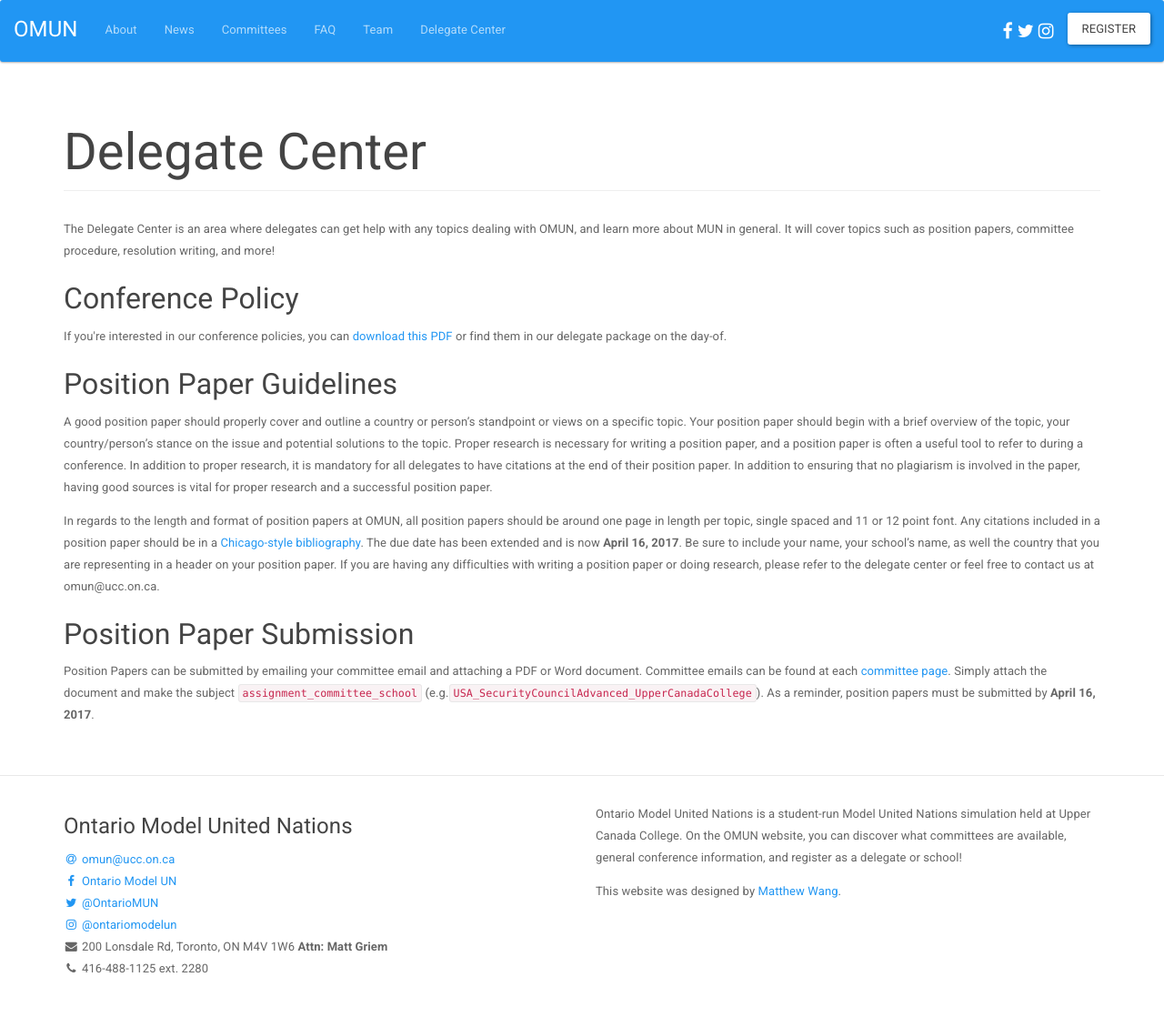
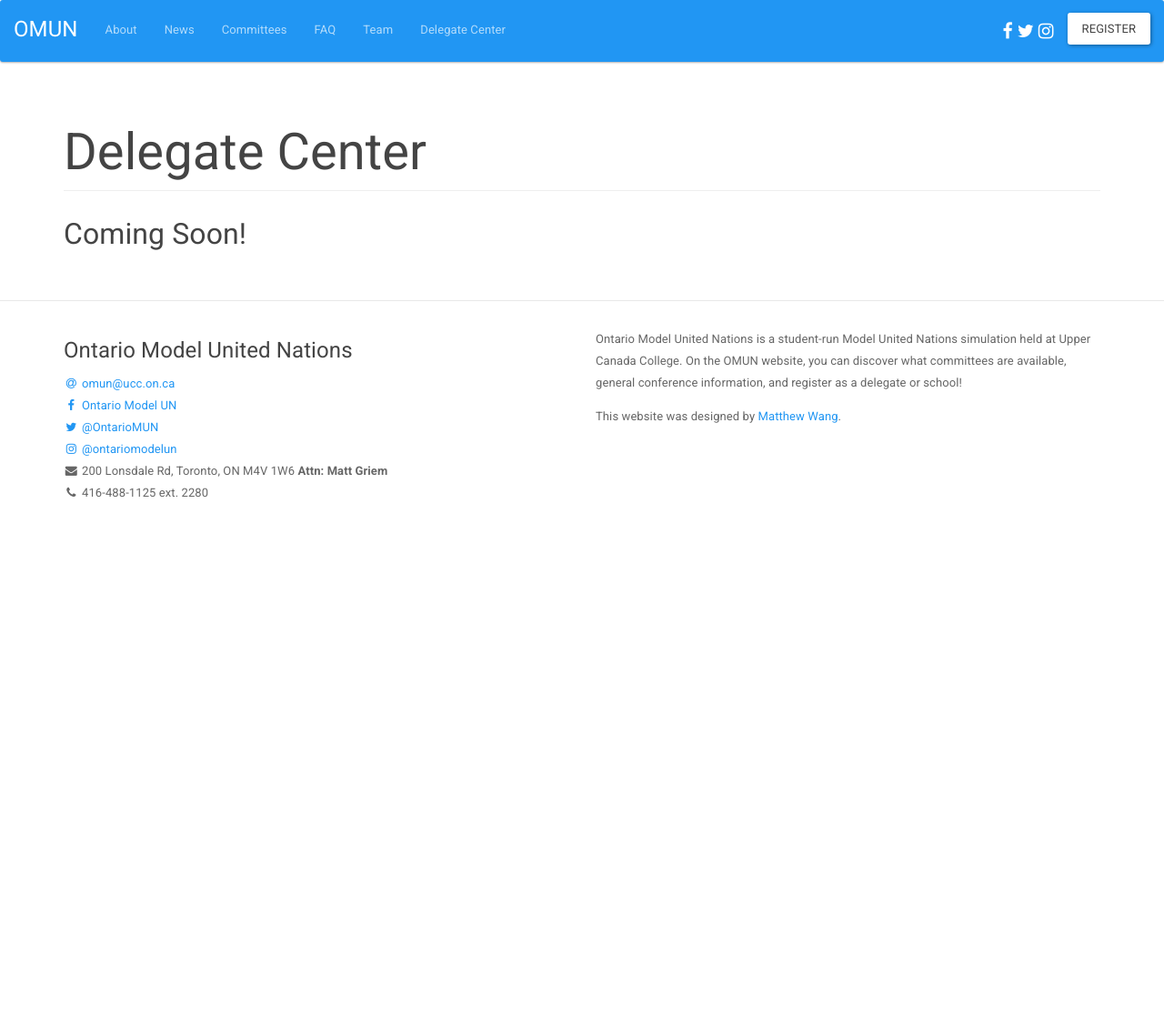
Before and after one commit to malsf21/omun.ca, a Jekyll site: the page built from delegate-center.html, in a window 1280 px wide. Shown: the whole page at 91% size. Built offline with Jekyll 4.4.1, drawn with Linux system fonts in a browser that asks for light colours; after the commit the page ends 900 px from its top, so only the background shows below that.

Commit message:
updates about and del-center

```diff
--- a/about.html
+++ b/about.html
@@ -35,7 +35,11 @@ permalink: /about/
     OMUN aims to bring forward unparalleled debate and unique solutions. Its delegates will leave the conference with new knowledge, friends, and memories. With the best committees, staff, and delegates in Ontario, we hope to provide the best Model United Nations experience possible.
   </p>
 
-  <i>This year is the second session of OMUN (OMUN II). Last year was the first session of OMUN I; you can read a recap below.</i>
+  <h3>About OMUN II (2017)</h3>
+
+  <p>
+    Building on our success with OMUN I, OMUN II has gone a long way in solidifying OMUN as Ontario’s premier Model UN Conference. With over 300 delegates from Ontario and beyond debating and engaging with issues ranging from outer space security to WikiLeaks in a number of unique committees. Congratulations, once again, to Oakville Trafalgar School for winning best large delegation and Monarch Park for winning best small delegation. We would like to thanks all delegates for their amazing contributions in committee and their commitment to finding solutions to some of the most pressing issues in the world today. We look forward to seeing all of you at OMUN III!
+  </p>
 
   <h3>About OMUN I (2016)</h3>
 
--- a/delegate-center.html
+++ b/delegate-center.html
@@ -4,6 +4,8 @@ title: Delegate Center
 permalink: /delegate-center/
 ---
 
+<h2>Coming Soon!</h2>
+{% comment %}
 <p>
   The Delegate Center is an area where delegates can get help with any topics dealing with OMUN, and learn more about MUN in general. It will cover topics such as position papers, committee procedure, resolution writing, and more!
 </p>
@@ -29,3 +31,5 @@ permalink: /delegate-center/
 <p>
   Position Papers can be submitted by emailing your committee email and attaching a PDF or Word document. Committee emails can be found at each <a href="{{site.baseurl}}/committees">committee page</a>. Simply attach the document and make the subject <code>assignment_committee_school</code> (e.g.<code>USA_SecurityCouncilAdvanced_UpperCanadaCollege</code>). As a reminder, position papers must be submitted by <b>April 16, 2017</b>.
 </p>
+
+{% endcomment %}
```
